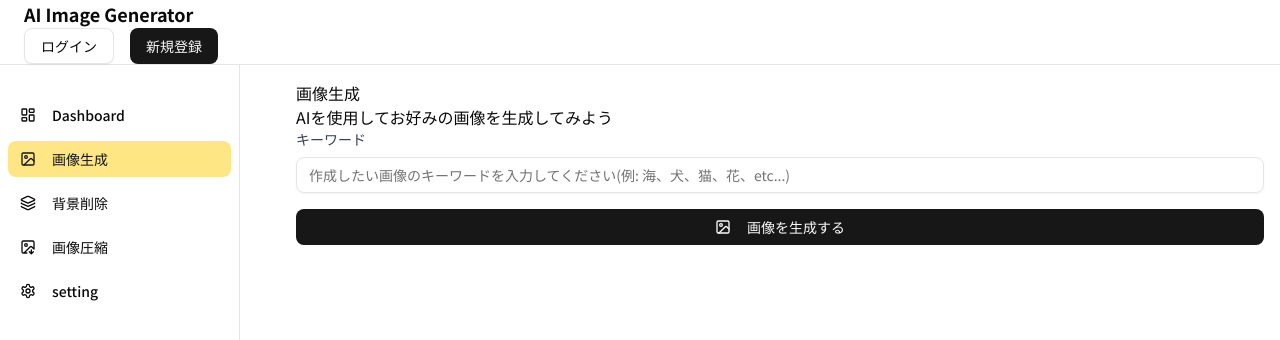
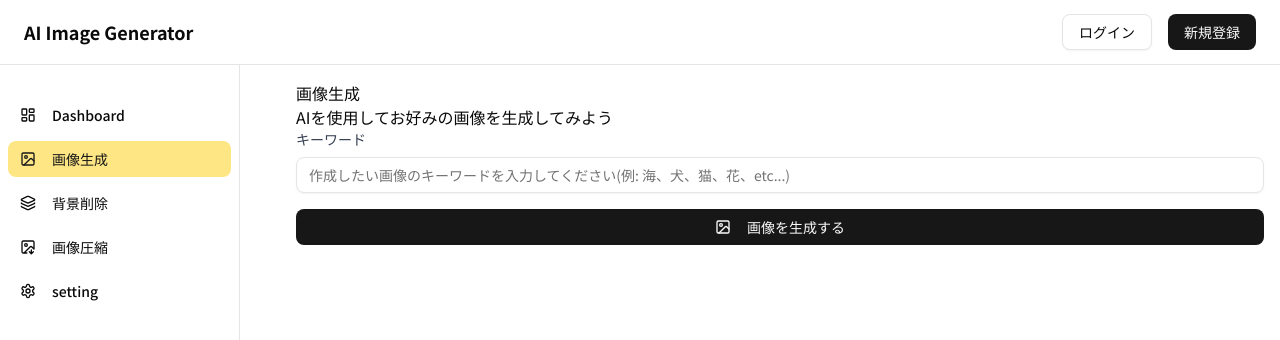
Before and after one commit to Naoya-kawakami0329/AI_saas_app, a Next.js app: page /dashboard/tools/image-generator in a window 1280 px wide. Shown: the top 340 px of the page. Built offline with nearby package versions, Linux system fonts and the light colour scheme; no server answers.

Commit message:
ログイン後のユーザーアイコン表示

```diff
--- a/src/app/(dashborad)/dashboard/layout.tsx
+++ b/src/app/(dashborad)/dashboard/layout.tsx
@@ -12,15 +12,15 @@ export default function DashboardLayout({
   return (
     <div>
      <header className="sticky top-0 z-40 border-b bg-background">
-        <div className="flex items-center h-16 px-6">
-          <MobileNav/>
-          <div className="flexx w-full">
+        <div className="flex items-center justify-between h-16 px-6">
+          <div className="flex items-center gap-4">
+            <MobileNav/>
             <Link href="/">
-            <h1 className="text-lg font-bold">AI Image Generator</h1>
+              <h1 className="text-lg font-bold">AI Image Generator</h1>
             </Link>
-            <div className="ml-auto">
-              <AuthButton />
-            </div>
+          </div>
+          <div className="flex items-center">
+            <AuthButton />
           </div>
         </div>
      </header>
--- a/src/components/auth/auth-button.tsx
+++ b/src/components/auth/auth-button.tsx
@@ -1,11 +1,24 @@
-import { SignInButton, SignUpButton, useUser } from '@clerk/nextjs'
+import { SignInButton, SignUpButton, UserButton, useUser } from '@clerk/nextjs'
 import { Button } from '../ui/button'
+import { auth } from '@clerk/nextjs/server'
 
-export const AuthButton = () => {
+export const AuthButton = async () => {
+    const {userId}=await auth()
+    if(userId){
+        return (
+            <div className="flex items-center gap-4" >
+                <UserButton appearance={{
+                    elements:{
+                        avatarBox: 'h-10 w-10'
+                    }
+                }} />
+            </div>
+        )
+    }
   return (
     <div className="flex items-center gap-4">
 
-      <SignInButton mode="modal">
+      <SignInButton mode="modal" fallbackRedirectUrl="/dashboard" forceRedirectUrl="/dashboard">
         <Button variant="outline">
         ログイン
         </Button>
```
